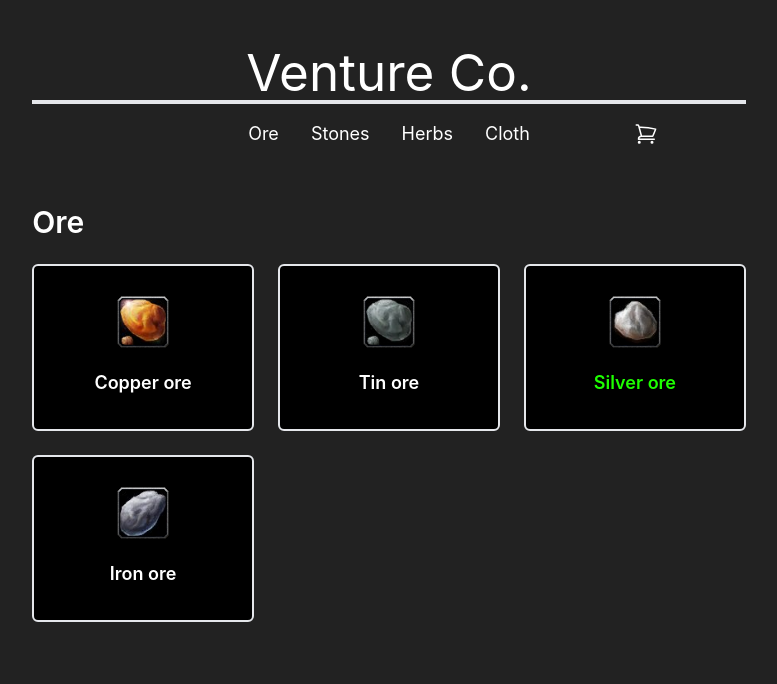
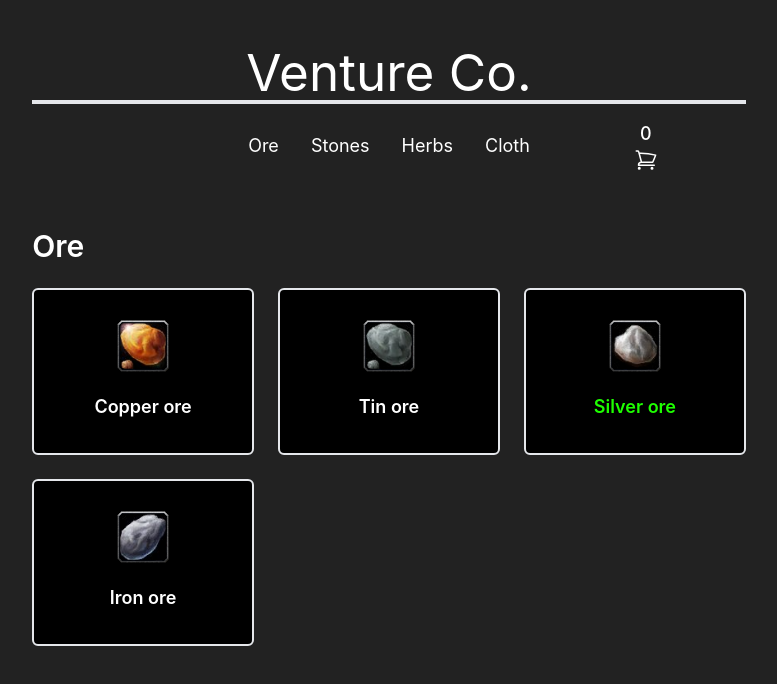
Before and after one commit to Kestrel-72/shopping-cart, a React (Vite) app: page /catalog/ore in a window 1280 px wide. Shown: the top 684 px of the page, without its empty margins (251-1028 px from the left). Built offline with nearby package versions, Linux system fonts and the light colour scheme.

Commit message:
Render number of items in cart

```diff
--- a/src/App.jsx
+++ b/src/App.jsx
@@ -1,10 +1,10 @@
 import Header from "./components/header/Header";
 import { Outlet } from "react-router";
 
-function App() {
+function App( { cartQuantity } ) {
    return (
       <div className="text-text-color p-6 text-base md:text-lg">
-         <Header />
+         <Header cartQuantity={cartQuantity}/>
          <Outlet />
       </div>
    )
--- a/src/assets/Database.js
+++ b/src/assets/Database.js
@@ -5,7 +5,6 @@ class Database {
 
    getByCategory(category) {
       let foundItems = this.items.filter(item => item.category == category);
-      console.log(foundItems)
       return foundItems;
    }
 }
--- a/src/components/catalog/Item.jsx
+++ b/src/components/catalog/Item.jsx
@@ -4,17 +4,17 @@ import { useParams } from "react-router-dom";
 import database from "../../assets/Database";
 import Price from "./Price";
 
-function Item( {cart, setCart} ) {
+function Item( {cart, setCart, setItemsQnt} ) {
    const { id } = useParams();
    const [quantity, setQuantity] = useState(0);
    const itemInCart = cart.items.find((item) => item.id == id);
    const [isInCart, setIsInCart] = useState(itemInCart ? true : false);
    const item = database.items.find((item) => item.id == id);
-   console.log(isInCart)
 
    function addToCart(itemId, quantity) {
       cart.addItem(itemId, quantity);
       setCart(cart);
+      setItemsQnt(cart.items.length);
       if (cart.items.find((item) => item.id == id)) {
          setIsInCart(true);
       }
--- a/src/components/header/BottomButtons.jsx
+++ b/src/components/header/BottomButtons.jsx
@@ -1,9 +1,9 @@
 import CartButton from "./CartButton";
 
-function BottomButtons() {
+function BottomButtons( {cartQuantity} ) {
    return (
       <div className="bottom-buttons flex items-center">
-         <CartButton />
+         <CartButton cartQuantity={cartQuantity} key={cartQuantity}/>
       </div>
    )
 }
--- a/src/components/header/CartButton.jsx
+++ b/src/components/header/CartButton.jsx
@@ -1,6 +1,8 @@
-function CartButton() {
+import { useState } from "react";
+
+function CartButton( {cartQuantity} ) {
    return (
-      <button className="col-start-3">
+      <button className="col-start-3">{cartQuantity}
          <svg xmlns="http://www.w3.org/2000/svg" fill="none" viewBox="0 0 24 24" strokeWidth={1.5} stroke="currentColor" className="w-6 h-6 antialiased">
             <path strokeLinecap="round" strokeLinejoin="round" d="M2.25 3h1.386c.51 0 .955.343 1.087.835l.383 1.437M7.5 14.25a3 3 0 0 0-3 3h15.75m-12.75-3h11.218c1.121-2.3 2.1-4.684 2.924-7.138a60.114 60.114 0 0 0-16.536-1.84M7.5 14.25 5.106 5.272M6 20.25a.75.75 0 1 1-1.5 0 .75.75 0 0 1 1.5 0Zm12.75 0a.75.75 0 1 1-1.5 0 .75.75 0 0 1 1.5 0Z" />
          </svg>
--- a/src/components/header/Categories.jsx
+++ b/src/components/header/Categories.jsx
@@ -5,7 +5,6 @@ function Categories() {
    const categoriesList = categories.map(category =>
       <Category category={category} key={category.id}/>
    );
-   console.log(categoriesList)
    return (
       <div className="categories col-start-2 flex items-center">
          <ul className="flex md:gap-8 gap-4">{categoriesList}</ul>
--- a/src/components/header/Header.jsx
+++ b/src/components/header/Header.jsx
@@ -2,11 +2,11 @@ import HeaderTop from "./HeaderTop"
 import HeaderBottom from "./HeaderBottom"
 import Item from "../catalog/Item";
 
-function Header() {
+function Header( {cartQuantity} ) {
    return (
       <header className="">
          <HeaderTop />
-         <HeaderBottom />
+         <HeaderBottom cartQuantity={cartQuantity}/>
       </header>
    )
 }
--- a/src/components/header/HeaderBottom.jsx
+++ b/src/components/header/HeaderBottom.jsx
@@ -1,11 +1,11 @@
 import Categories from "./Categories";
 import BottomButtons from "./BottomButtons";
 
-function HeaderBottom() {
+function HeaderBottom( {cartQuantity} ) {
    return (
       <nav className="grid gap-4 grid-cols-header justify-items-center py-4 ">
          <Categories />
-         <BottomButtons />
+         <BottomButtons cartQuantity={cartQuantity}/>
       </nav>
 
    )
--- a/src/components/router/Router.jsx
+++ b/src/components/router/Router.jsx
@@ -10,11 +10,12 @@ import { useState } from "react"
 
 function Router() {
    let [cart, setCart] = useState(new Cart());
+   let [itemsQnt, setItemsQnt] = useState(cart.items.length);
 
    const router = createBrowserRouter([
       {
         path: "/",
-        element: <App />,
+        element: <App cartQuantity={cart.items.length}/>,
         errorElement: <ErrorPage />,
         children: [
          { index: true, element: <Main /> },
@@ -22,7 +23,7 @@ function Router() {
          { path: "catalog/ore", element: <Catalog items={database.getByCategory('ore')} /> },
          { path: "catalog/cloth", element: <Catalog items={database.getByCategory('cloth')} /> },
          { path: "catalog/stones", element: <Catalog items={database.getByCategory('stones')} /> },
-         { path: "catalog/:id", element: <Item cart={cart} setCart={setCart}/> },
+         { path: "catalog/:id", element: <Item cart={cart} setCart={setCart} setItemsQnt={setItemsQnt}/> },
         ]
       },
     ]);
```
